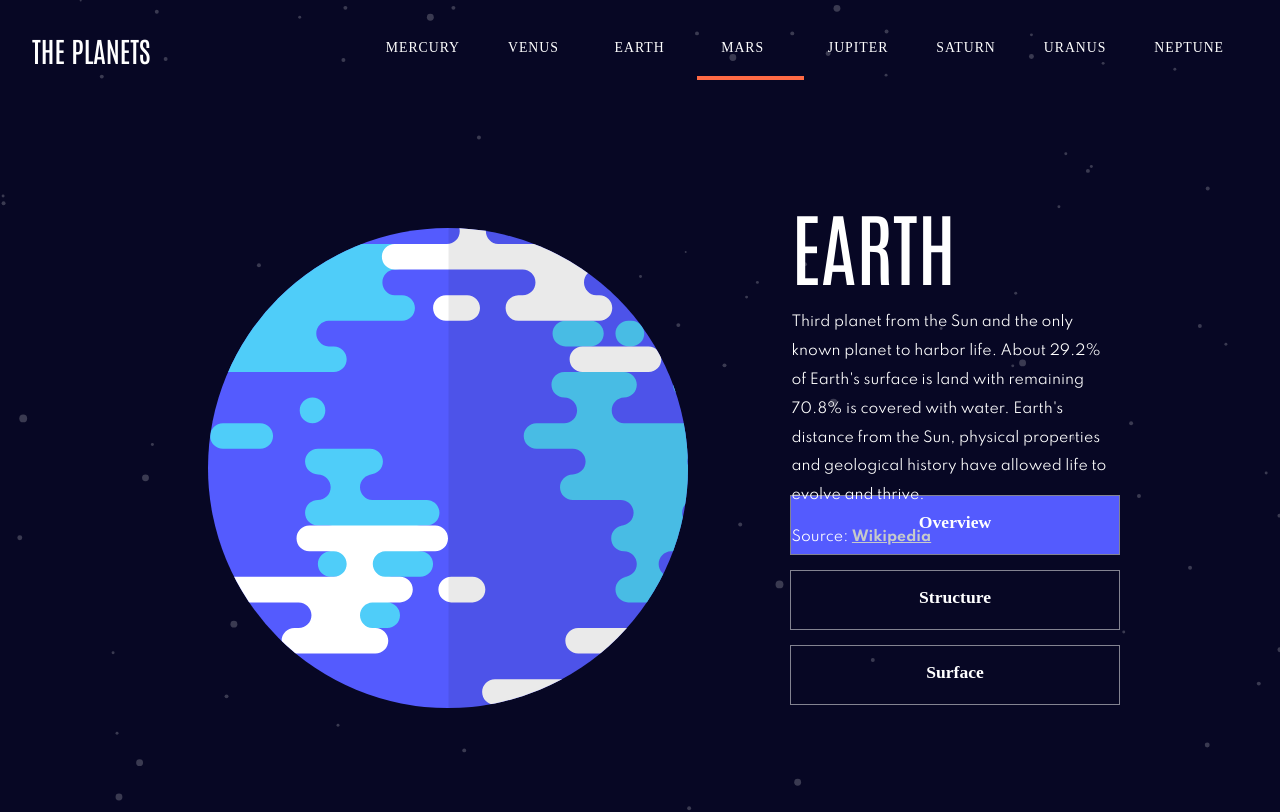
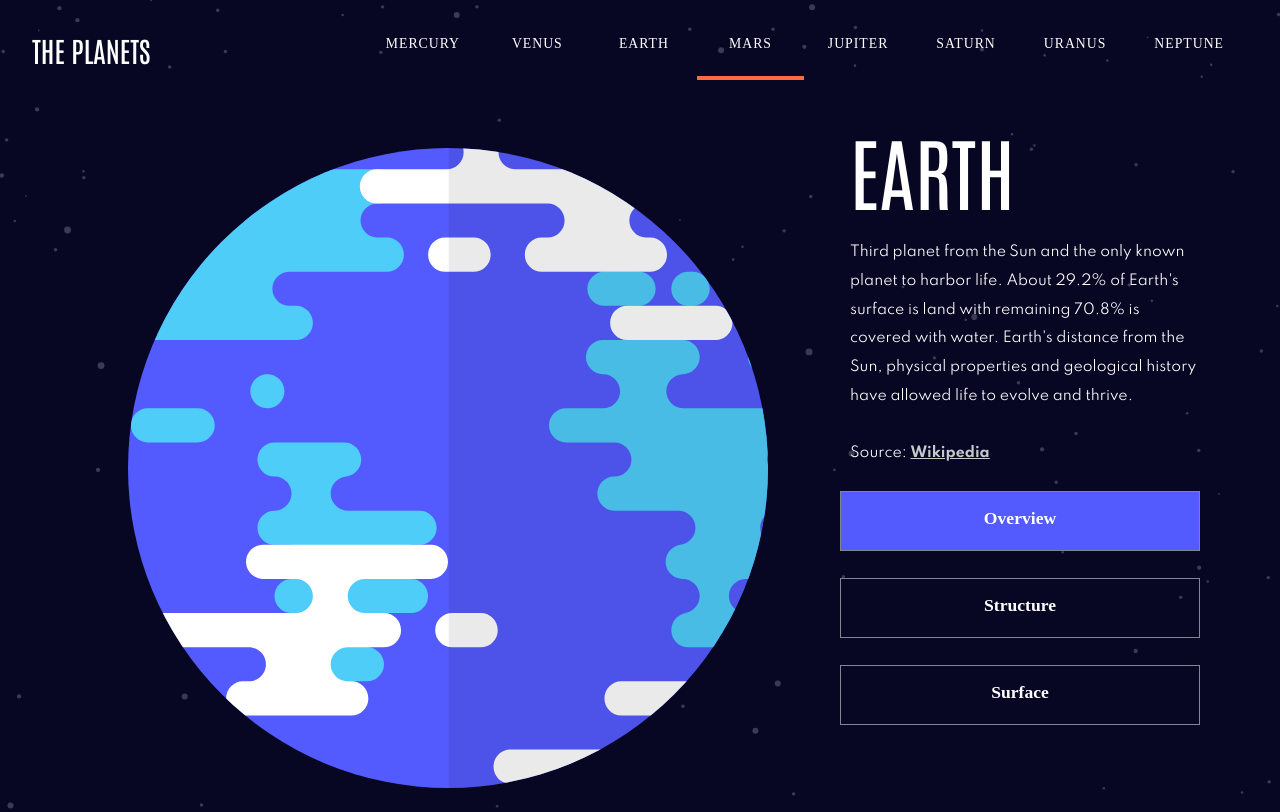
Before and after one commit to stevenabaco/planets-fact-site-reactjs, a React (Create React App) app: page /mars in a window 1280 px wide. Shown: the top 812 px of the page. Built offline with nearby package versions, Linux system fonts and the light colour scheme; the HTML template or start-up script is replaced by a standard one.

Commit message:
Update UI and Semantic HTML

```diff
--- a/src/components/Navbar/Navbar.css
+++ b/src/components/Navbar/Navbar.css
@@ -203,8 +203,9 @@
 		letter-spacing: 1px;
 	}
 	.nav__links {
+		display:block;
 		width: 100%;
-		justify-items: center;
+
 	}
 	#menu__icon {
 		display: none;
@@ -217,7 +218,7 @@
 }
 
 /* START DESKTOP VIEW */
-@media only screen and (min-width: 1200px) {
+@media only screen and (min-width: 1189px) {
 	#navbar {
 		position: relative;
 		flex-direction: row;
--- a/src/components/Navbar/Navbar.js
+++ b/src/components/Navbar/Navbar.js
@@ -72,7 +72,7 @@ function Navbar() {
 					<>
 						<nav id='navbar'>
 							<div>
-								<NavLink to='/' exact id='navbar__logo' onClick={handleLogo}>
+								<NavLink to='/' alt="Planet Logo" aria-label="homepage earth" exact id='navbar__logo' onClick={handleLogo}>
 									The planets
 								</NavLink>
 							</div>
--- a/src/components/Planets/Planet.css
+++ b/src/components/Planets/Planet.css
@@ -31,6 +31,7 @@
 	align-items: center;
 	height: 225px;
 	width: 100%;
+	margin-bottom: 2rem;
 }
 
 #planet__img img {
@@ -249,12 +250,14 @@
 
 @media only screen and (min-width: 891px) {
 	#planet__wrapper {
-		padding: 11rem 2rem 0rem;
+		padding: 9rem 1rem 0rem;
 		flex-direction: row;
 		justify-content: space-between;
 		align-items: center;
 		flex-wrap: wrap;
 		z-index: -1;
+		max-width: 900px;
+		margin: 0 auto;
 	}
 
 	#planet__img {
@@ -306,11 +309,12 @@
 
 	#radio__toolbar {
 		flex-direction: column;
-		flex-basis: 50%;
 		order: 3;
 		border-bottom: none;
 		align-items: flex-end;
 		justify-content: space-evenly;
+		min-height: 18rem;
+		max-width: 30rem;
 	}
 
 	#radio__toolbar label {
@@ -393,29 +397,28 @@
 	}
 }
 
-@media only screen and (min-width: 1240px) {
+@media only screen and (min-width: 1189px) {
 	#planet__wrapper {
-		padding: 9rem;
+		padding: 4rem 2rem 0rem;
 		flex-direction: row;
 		justify-content: space-between;
 		align-items: stretch;
 		flex-wrap: wrap;
-		width: 100%;
-		height: 100%;
+		max-width: 100%;
+		/* height: 100%; */
 		z-index: -1;
 	}
 
 	#planet__img {
 		order: 1;
-		height: 30rem;
-		margin-bottom: 6rem;
-		max-width: 60%;
+		height: 40rem;
+		margin: auto;
+		width: 40rem;
 	}
 
 	#planet__img img {
-		width: 30rem;
-		height: 30rem;
-		text-align: center;
+		width: 100%;
+		height: 100%;
 	}
 
 	#surface__img {
@@ -430,7 +433,9 @@
 		position: relative;
 		display: flex;
 		flex-direction: column;
-		height: 20rem;
+		height: 50%;
+		max-width: 350px;
+		margin-right: 2rem;
 		justify-content: space-evenly;
 	}
 
@@ -445,11 +450,11 @@
 
 	#radio__toolbar {
 		position: absolute;
-		max-width: 27.5rem;
-		right: 10rem;
-		top: 28rem;
+		right: 5rem;
+		top: 27rem;
 		margin: 2rem auto;
 		height: 15rem;
+
 	}
 
 	#radio__toolbar label {
@@ -461,8 +466,9 @@
 	}
 
 	.planet__facts.flex {
-		max-width: 14rem;
+		max-width: 22.5rem;
 		height: 8rem;
+		margin: 2rem;
 	}
 	.planet__facts p {
 		font-size: 1rem;
```
